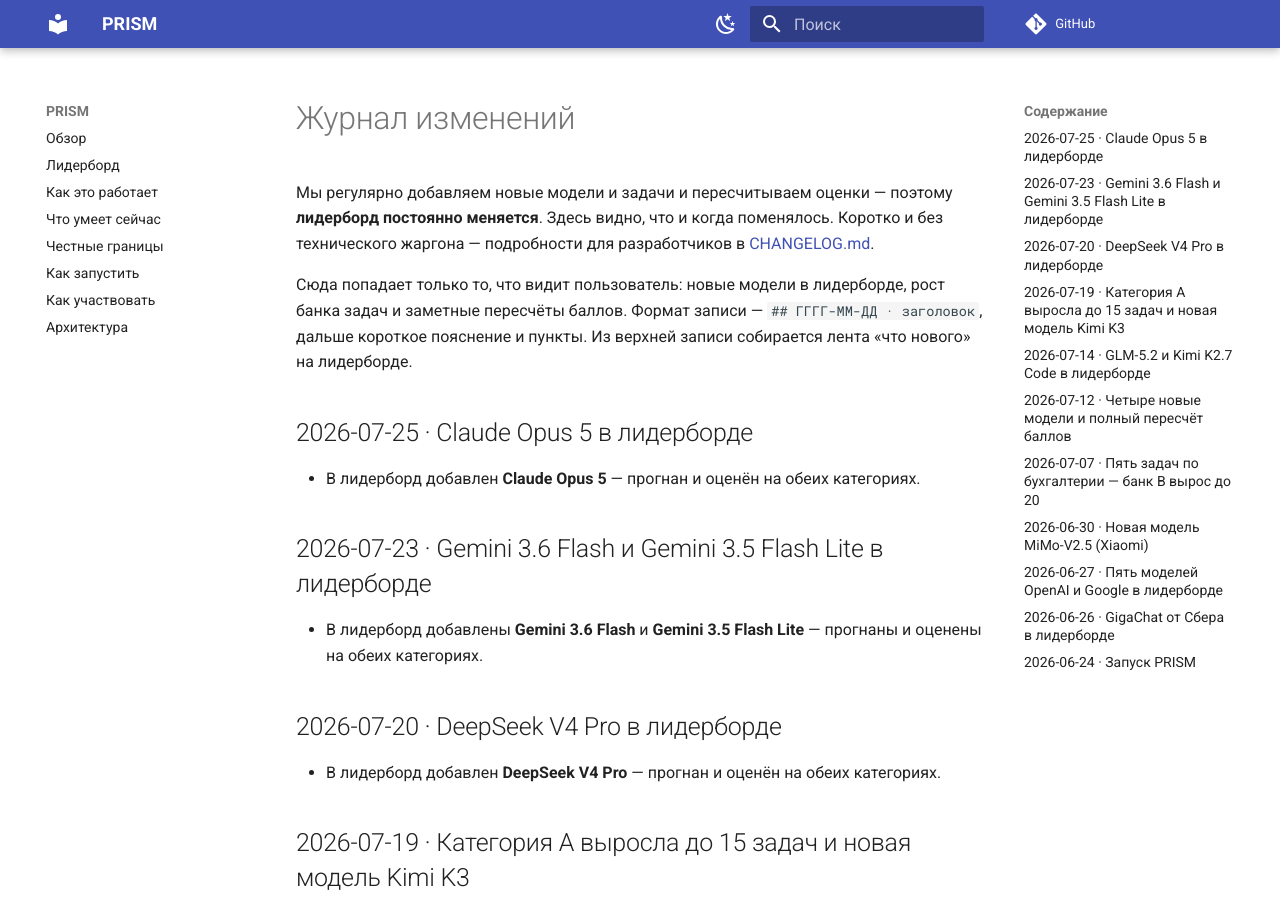
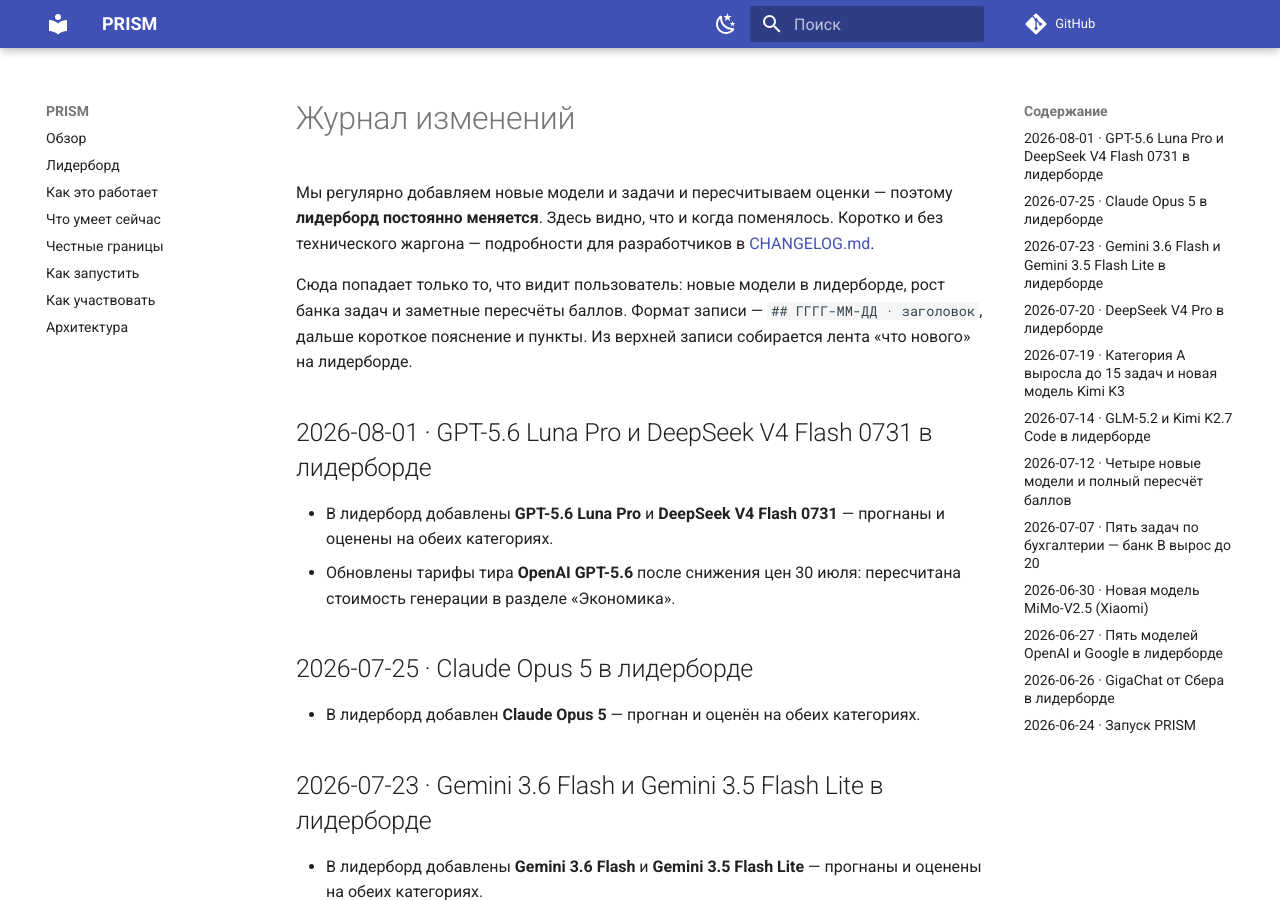
Before and after one commit to genlab-1c/prism, an MkDocs documentation site: the page built from docs/changelog.md, in a window 1280 px wide and 900 px high. Built offline with MkDocs 1.6.1 and Material for MkDocs 9.7.7, drawn with Linux system fonts in a browser that asks for light colours; comment, search, counter and statistics services are not loaded.

Commit message:
docs(changelog): add Luna Pro and DeepSeek 0731 entry
1 августа: две новые модели в лидерборде и пересчёт цены генерации после
снижения тарифов GPT-5.6.

```diff
--- a/docs/changelog.md
+++ b/docs/changelog.md
@@ -13,6 +13,13 @@
 Сюда попадает только то, что видит пользователь: новые модели в лидерборде, рост банка
 задач и заметные пересчёты баллов. Формат записи — `## ГГГГ-ММ-ДД · заголовок`, дальше
 короткое пояснение и пункты. Из верхней записи собирается лента «что нового» на лидерборде.
+
+## 2026-08-01 · GPT-5.6 Luna Pro и DeepSeek V4 Flash 0731 в лидерборде
+
+- В лидерборд добавлены **GPT-5.6 Luna Pro** и **DeepSeek V4 Flash 0731** — прогнаны
+  и оценены на обеих категориях.
+- Обновлены тарифы тира **OpenAI GPT-5.6** после снижения цен 30 июля: пересчитана
+  стоимость генерации в разделе «Экономика».
 
 ## 2026-07-25 · Claude Opus 5 в лидерборде
 
```
